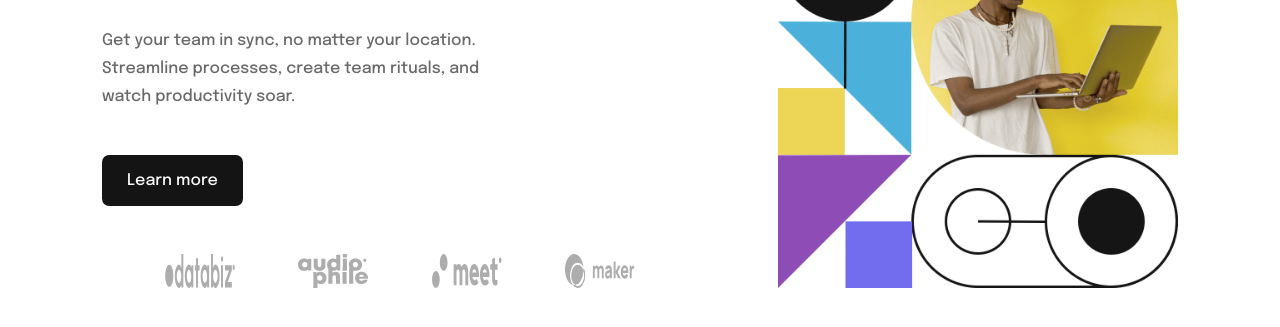
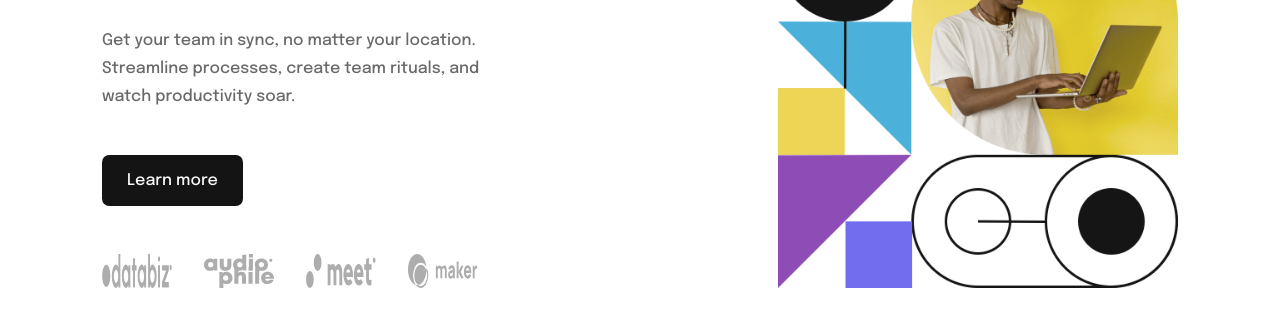
Before and after one commit to Waqas-mpr/intro-section-with-dropdown-navigation-main, a plain HTML site: page index.html in a window 1280 px wide. Shown: the part 385-712 px from the top of the page. Drawn offline with Linux system fonts and the light colour scheme.

Commit message:
update icons

```diff
--- a/style.css
+++ b/style.css
@@ -446,4 +446,9 @@ a {
 		width: clamp(350px, 100%, 400px);
 		height: auto;
 	}
+
+	.icons {
+		justify-content: start;
+		gap: 2rem;
+	}
 }
```
